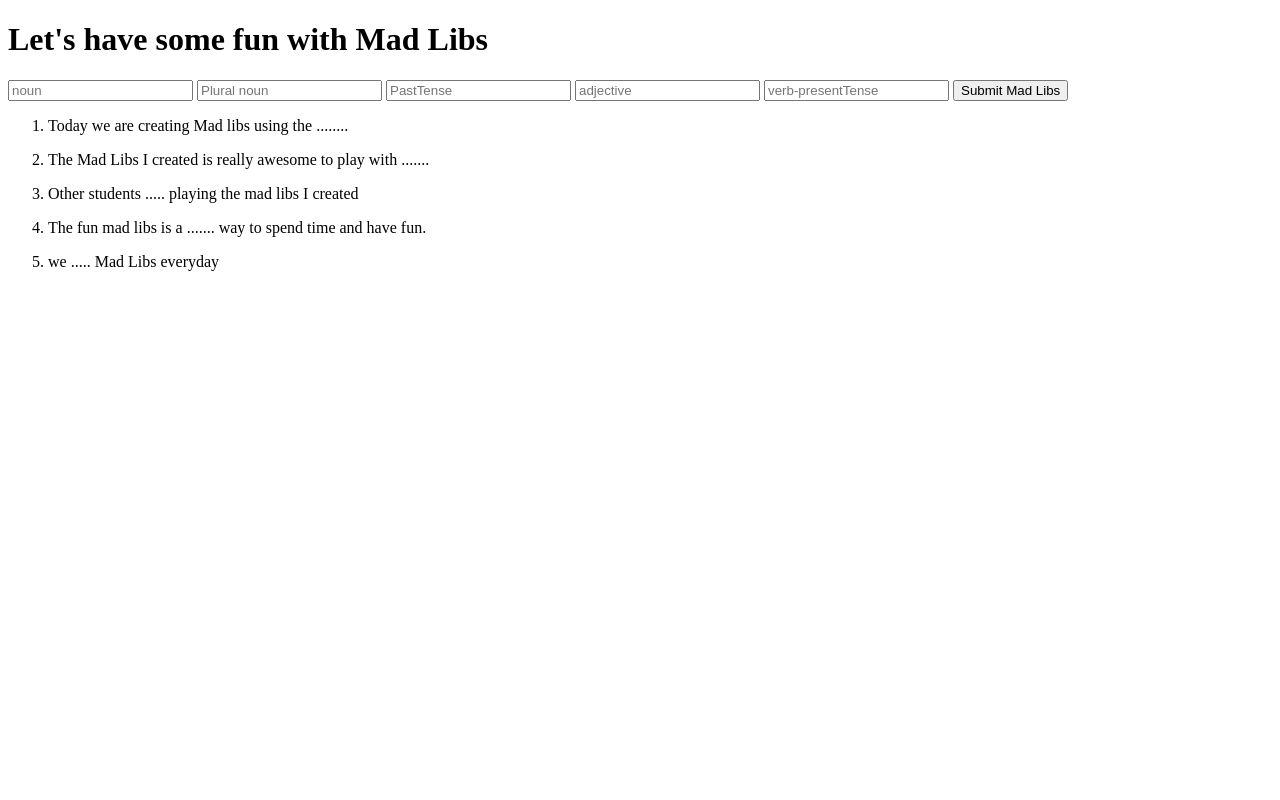
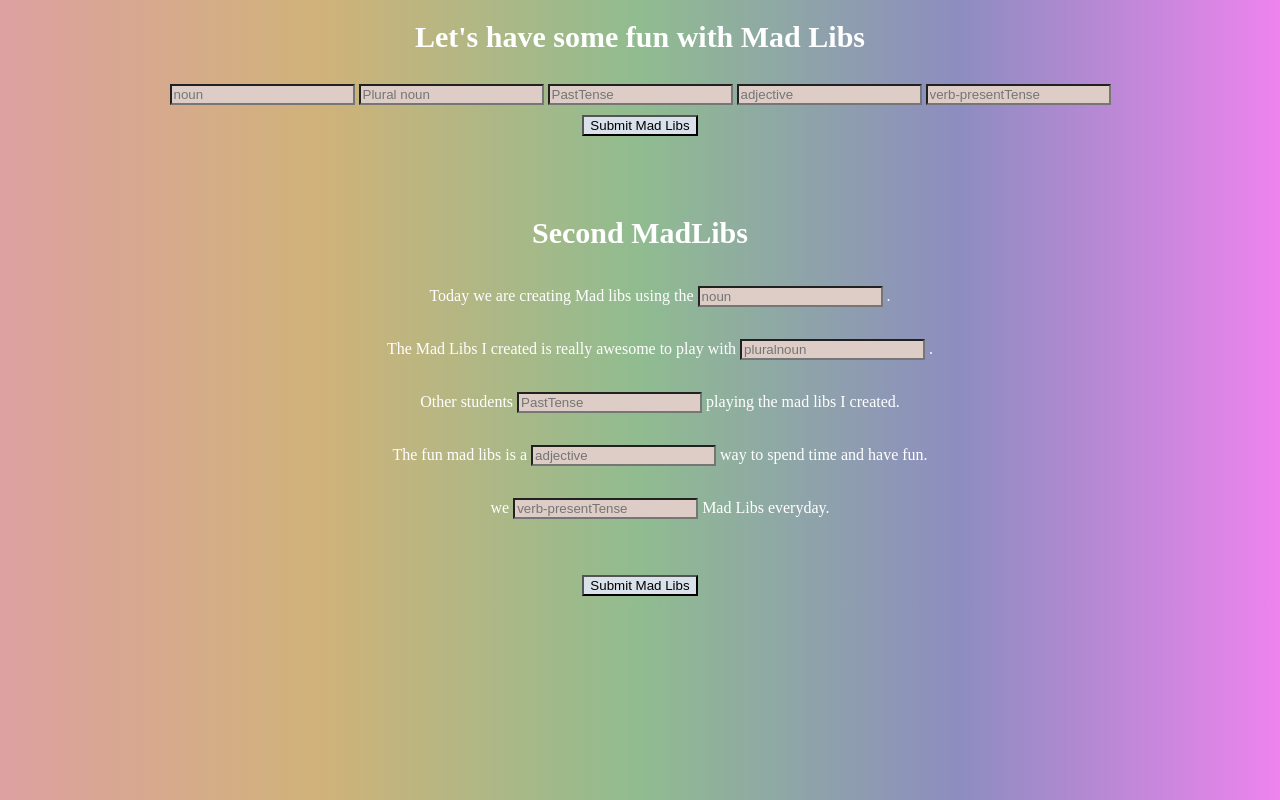
Before and after one commit to Aadityaa203/MadLibs, a plain HTML site: page index.html in a window 1280 px wide. Drawn offline with Linux system fonts and the light colour scheme.

Commit message:
Added CSS

```diff
--- a/index.html
+++ b/index.html
@@ -5,52 +5,78 @@
     <meta charset="UTF-8">
     <meta http-equiv="X-UA-Compatible" content="IE=edge">
     <meta name="viewport" content="width=device-width, initial-scale=1.0">
+    <link rel="stylesheet" href="style.css">
     <title>Mad Libs</title>
 </head>
 
 <body>
+    <!-- <label for="noun"></label>
+        <label for="pluralNoun"></label>
+        <label for="PastTense"></label>
+        <label for="adjective"></label>
+        <label for="verb-presentTense"></label>
+        <label for="button"></label> -->
+    <div class="container">
         <h1>Let's have some fun with Mad Libs</h1>
         <form action="">
-        <label for="noun">
             <input type="text" placeholder="noun" id="noun" name="fillInTheBox">
-        </label>
-        <label for="pluralNoun">
             <input type="text" placeholder="Plural noun" id="pluralNoun" name="fillInTheBox">
-        </label>
-        <label for="PastTense">
             <input type="text" placeholder="PastTense" id="PastTense" name="fillInTheBox">
-        </label>
-        <label for="adjective">
             <input type="text" placeholder="adjective" id="adjective" name="fillInTheBox">
-        </label>
-        <label for="verb-presentTense">
             <input type="text" placeholder="verb-presentTense" id="verb-presentTense" name="fillInTheBox">
-        </label>
-        <label for="button">
-            <button type="button" id="button" onclick="createMadLibs">Submit Mad Libs</button>
-        </label>
+            <div>
+                <button type="button" id="button" onclick="createMadLibs()">Submit Mad Libs</button>
+            </div>
         </form>
-    <div>
+        <div class="secondForm">
+            <h1>Second MadLibs</h1>
             <ol>
                 <li>
-                <p>Today we are creating Mad libs using the ........ </p> <!-- computer -->
+                    <p>Today we are creating Mad libs using the
+                        <label for="noun">
+                            <input type="text" placeholder="noun">
+                        </label>.
+                    </p>
+                    <!-- computer -->
                 </li>
                 <li>
-                <p> The Mad Libs I created is really awesome to play with ....... </p> <!-- friends -->
+                    <p> The Mad Libs I created is really awesome to play with
+                        <label for="Pluralnoun">
+                            <input type="text" placeholder="pluralnoun">
+                        </label>.
+                    </p>
+                    <!-- friends -->
                 </li>
                 <li>
-                <p>Other students ..... playing the mad libs I created</p> <!-- enjoyed -->
+                    <p>Other students
+                        <label for="PastTense">
+                            <input type="text" placeholder="PastTense">
+                        </label> playing the mad libs I created.
+                    </p>
+                    <!-- enjoyed -->
                 </li>
                 <li>
-                <p>The fun mad libs is a ....... way to spend time and have fun.</p> <!-- perfect -->
+                    <p>The fun mad libs is a
+                        <label for="adjective">
+                            <input type="text" placeholder="adjective">
+                        </label>
+                        way to spend time and have fun.
+                    </p>
+                    <!-- perfect -->
                 </li>
                 <li>
-                <p>we ..... Mad Libs everyday</p> <!-- plays -->
+                    <p>we <label for="verb-presentTense">
+                            <input type="text" placeholder="verb-presentTense">
+                        </label> Mad Libs everyday.
+                    </p>
+                    <!-- plays -->
                 </li>
             </ol>
+            <button type="button" id="button" onclick="createMadLibs">Submit Mad Libs
+            </button>
         </div>
 
-
+    </div>
 </body>
 
 </html>
--- a/style.css
+++ b/style.css
@@ -0,0 +1,38 @@
+body {
+    background-image: linear-gradient(to right, rgb(221, 161, 161),rgb(208, 178, 121),rgb(144, 188, 144),rgb(141, 141, 192),rgb(238, 131, 238));
+    }
+.container{
+    width: 100%;
+    height:100%;
+}
+h1 {
+   font-size: 30px;
+   text-align: center;
+}
+
+form{
+    margin-top: 30px;
+    text-align: center;
+}
+ol {
+    display: flex;
+    flex-direction: column;
+    list-style-type: none;
+    text-align: center;
+    margin-bottom: 30px;
+    }
+
+div{
+    color: rgb(255, 255, 255);
+    text-align: center;
+}
+input{
+    background-color: rgb(221, 205, 198);
+}
+button{
+    margin-top: 10px;
+    background-color: rgb(217, 226, 235);
+}
+.secondForm{
+margin-top: 80px;
+}
```
Lines whose indentation alone changed are shown as unchanged.
